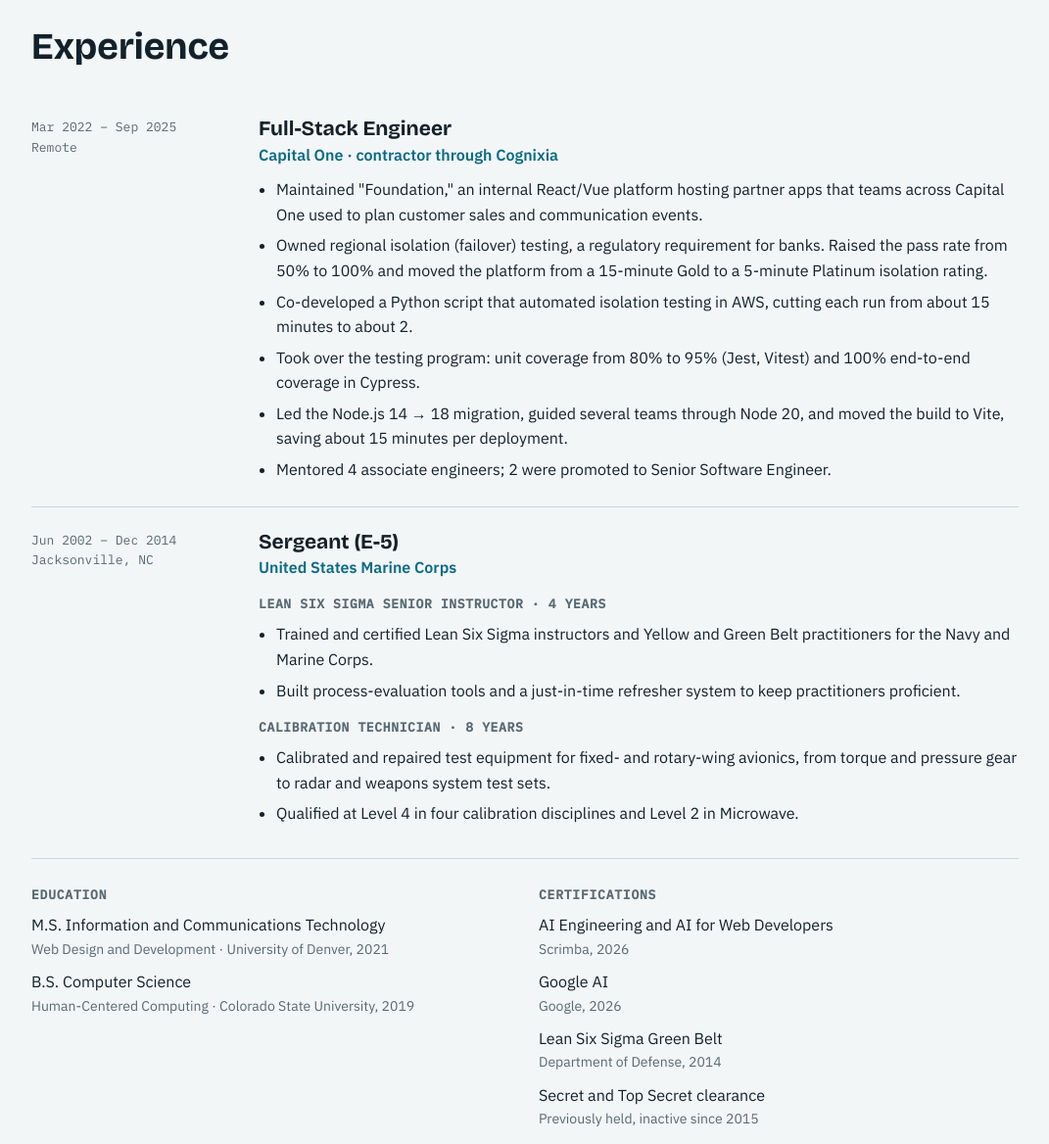
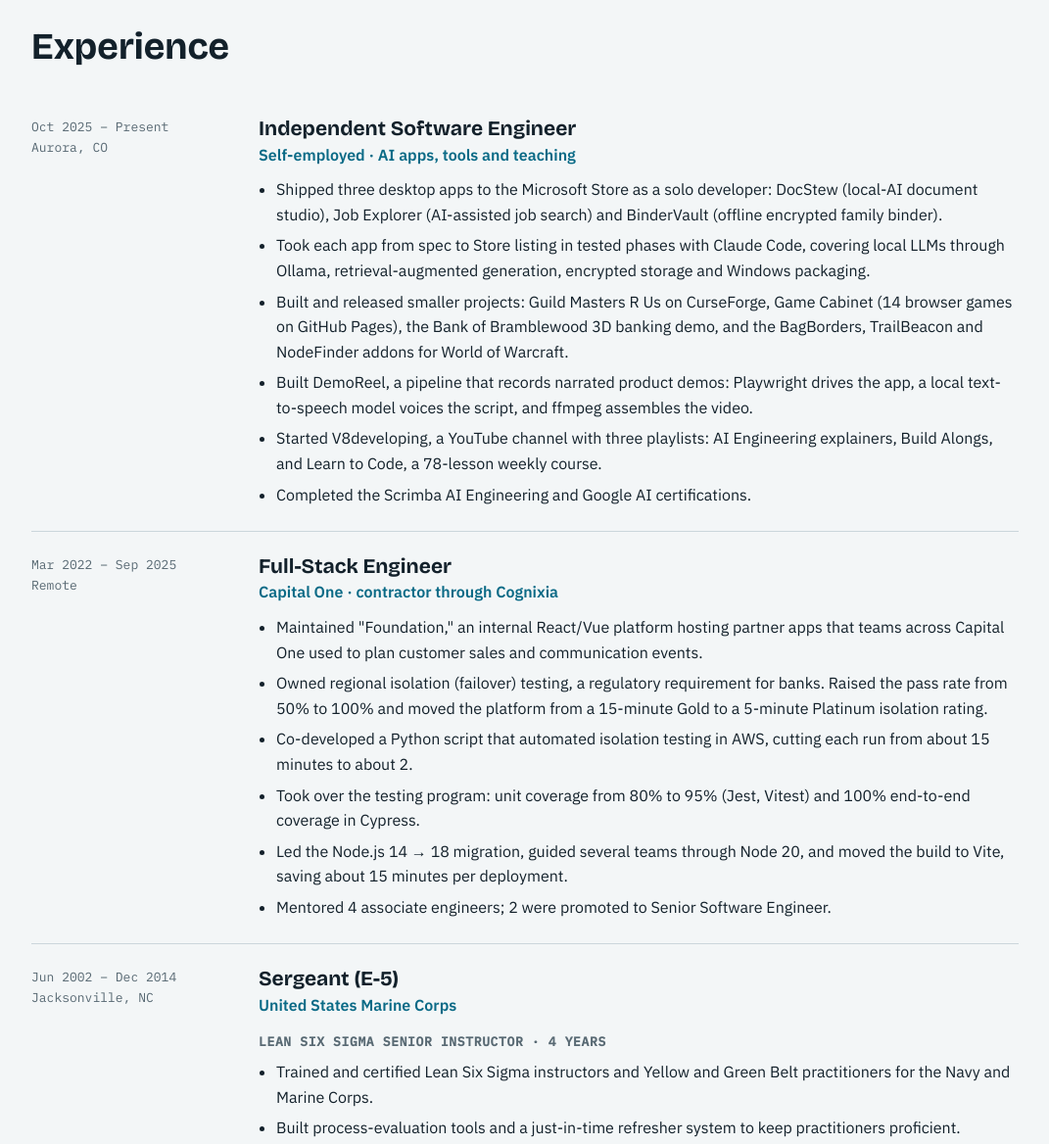
Before and after one commit to v8integra/PersonalSite, a plain HTML site: page index.html in a window 1280 px wide. Shown: the part 2860-4028 px from the top of the page at 98% size, without its empty margins (104-1175 px from the left). Drawn offline with nearby package versions, Linux system fonts and the light colour scheme.

Commit message:
Updated resume and experience section

```diff
--- a/assets/js/site.js
+++ b/assets/js/site.js
@@ -96,8 +96,9 @@ const ANSWERS = [
   [/stack|tech|language|framework/, "Mostly TypeScript: React, Vue and Next.js on the front end, Node with Express or Fastify behind it, Electron for desktop apps, and C++ for Unreal plugins. See the Skills section."],
   [/rag|retriev|embed|search/, "DocStew does retrieval-augmented Q&A over your own documents, using an embedding index I built from scratch plus full-text search, all running locally."],
   [/local|ollama|offline|privacy|private/, "Local first. Job Explorer and DocStew run models through Ollama on your own machine, and cloud models are opt-in with your own API key."],
+  [/\bsince\b|\bgap\b|lately|recent|youtube|channel|video/, "Since Capital One I've worked independently: three apps live on the Microsoft Store, smaller tools and games, and V8developing, my YouTube channel on AI engineering and learning to code. Run: open experience"],
   [/capital|bank|reliab|failover|resilien/, "At Capital One I owned failover testing for a platform: pass rate from 50% to 100%, and a 5-minute Platinum isolation rating. Run: open experience"],
-  [/marine|veteran|military|clearance/, "12 years in the Marine Corps: 8 as an avionics calibration technician and 4 as a Lean Six Sigma instructor. I previously held a Top Secret clearance."],
+  [/marine|veteran|military|clearance/, "12 years in the Marine Corps: 8 as an avionics calibration technician and 4 as a Lean Six Sigma instructor. I held a Secret clearance for all 12 years and a Top Secret clearance for 2.5 of them."],
   [/mcp|agent|tool/, "AIWorldBuilder is an MCP toolset for Unreal Engine: agents call it to create landscapes, run PCG and capture screenshots of their work. Try: open aiworldbuilder"],
   [/test|quality|verify/, "Every phase ships with tests: unit tests, Playwright end-to-end runs and axe accessibility scans, then a hand check of the real app."],
   [/hire|available|job|role|work/, "Yes. I'm looking for AI Engineer roles. Run: contact"],
--- a/index.html
+++ b/index.html
@@ -215,6 +215,21 @@
       <div class="sec-head"><h2>Experience</h2></div>
       <div class="timeline">
         <article class="job">
+          <p class="when">Oct 2025 – Present<br>Aurora, CO</p>
+          <div>
+            <h3>Independent Software Engineer</h3>
+            <p class="org">Self-employed · AI apps, tools and teaching</p>
+            <ul>
+              <li>Shipped three desktop apps to the Microsoft Store as a solo developer: DocStew (local-AI document studio), Job Explorer (AI-assisted job search) and BinderVault (offline encrypted family binder).</li>
+              <li>Took each app from spec to Store listing in tested phases with Claude Code, covering local LLMs through Ollama, retrieval-augmented generation, encrypted storage and Windows packaging.</li>
+              <li>Built and released smaller projects: Guild Masters R Us on CurseForge, Game Cabinet (14 browser games on GitHub Pages), the Bank of Bramblewood 3D banking demo, and the BagBorders, TrailBeacon and NodeFinder addons for World of Warcraft.</li>
+              <li>Built DemoReel, a pipeline that records narrated product demos: Playwright drives the app, a local text-to-speech model voices the script, and ffmpeg assembles the video.</li>
+              <li>Started V8developing, a YouTube channel with three playlists: AI Engineering explainers, Build Alongs, and Learn to Code, a 78-lesson weekly course.</li>
+              <li>Completed the Scrimba AI Engineering and Google AI certifications.</li>
+            </ul>
+          </div>
+        </article>
+        <article class="job">
           <p class="when">Mar 2022 – Sep 2025<br>Remote</p>
           <div>
             <h3>Full-Stack Engineer</h3>
@@ -256,7 +271,7 @@
           <li>AI Engineering and AI for Web Developers<small>Scrimba, 2026</small></li>
           <li>Google AI<small>Google, 2026</small></li>
           <li>Lean Six Sigma Green Belt<small>Department of Defense, 2014</small></li>
-          <li>Secret and Top Secret clearance<small>Previously held, inactive since 2015</small></li>
+          <li>Secret and Top Secret clearances<small>Secret for 12 years, Top Secret for 2.5 years while in service; inactive since 2015</small></li>
         </ul></div>
       </div>
     </div>
```
Also changed, not shown: 1 other file.
